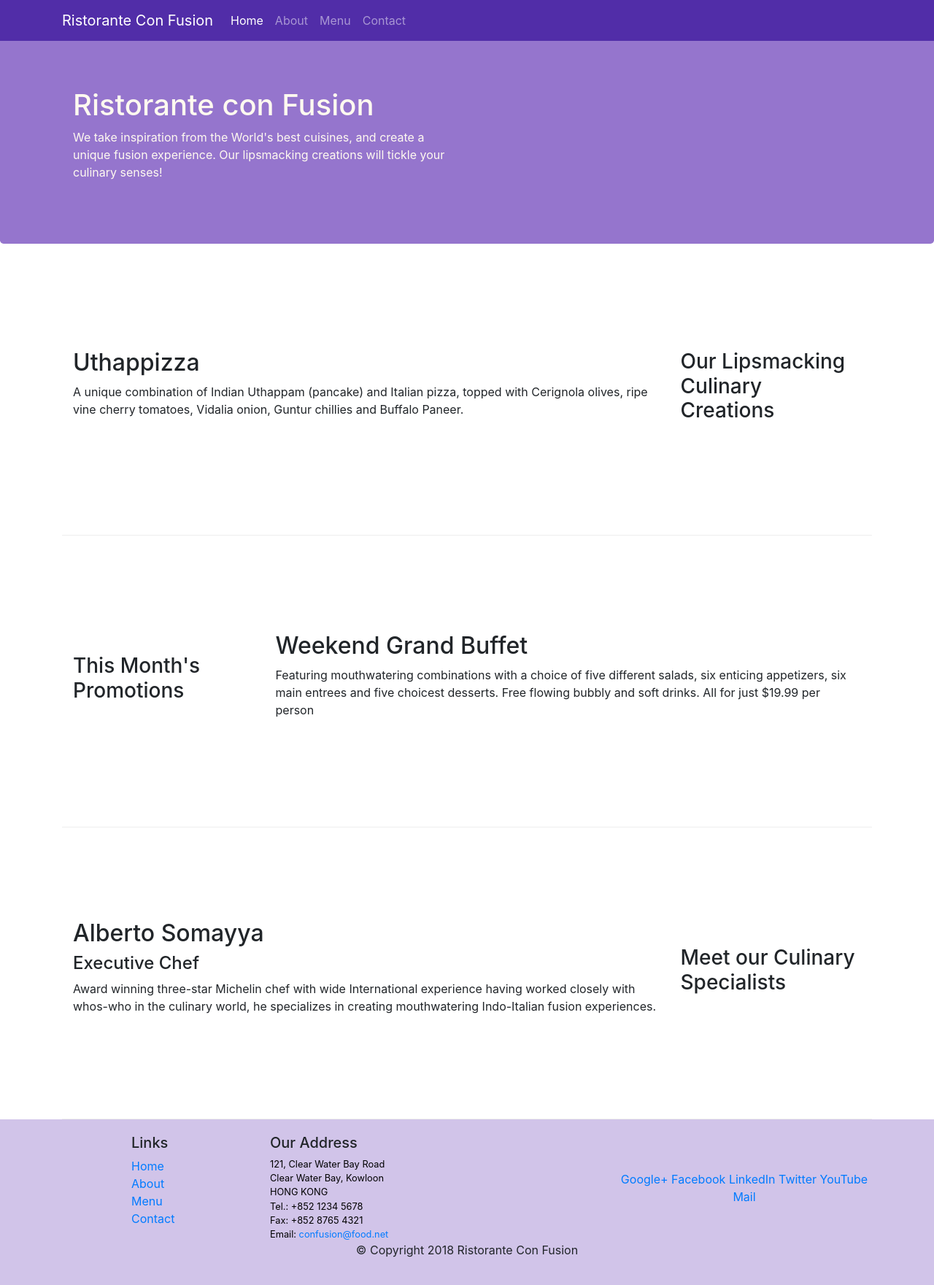
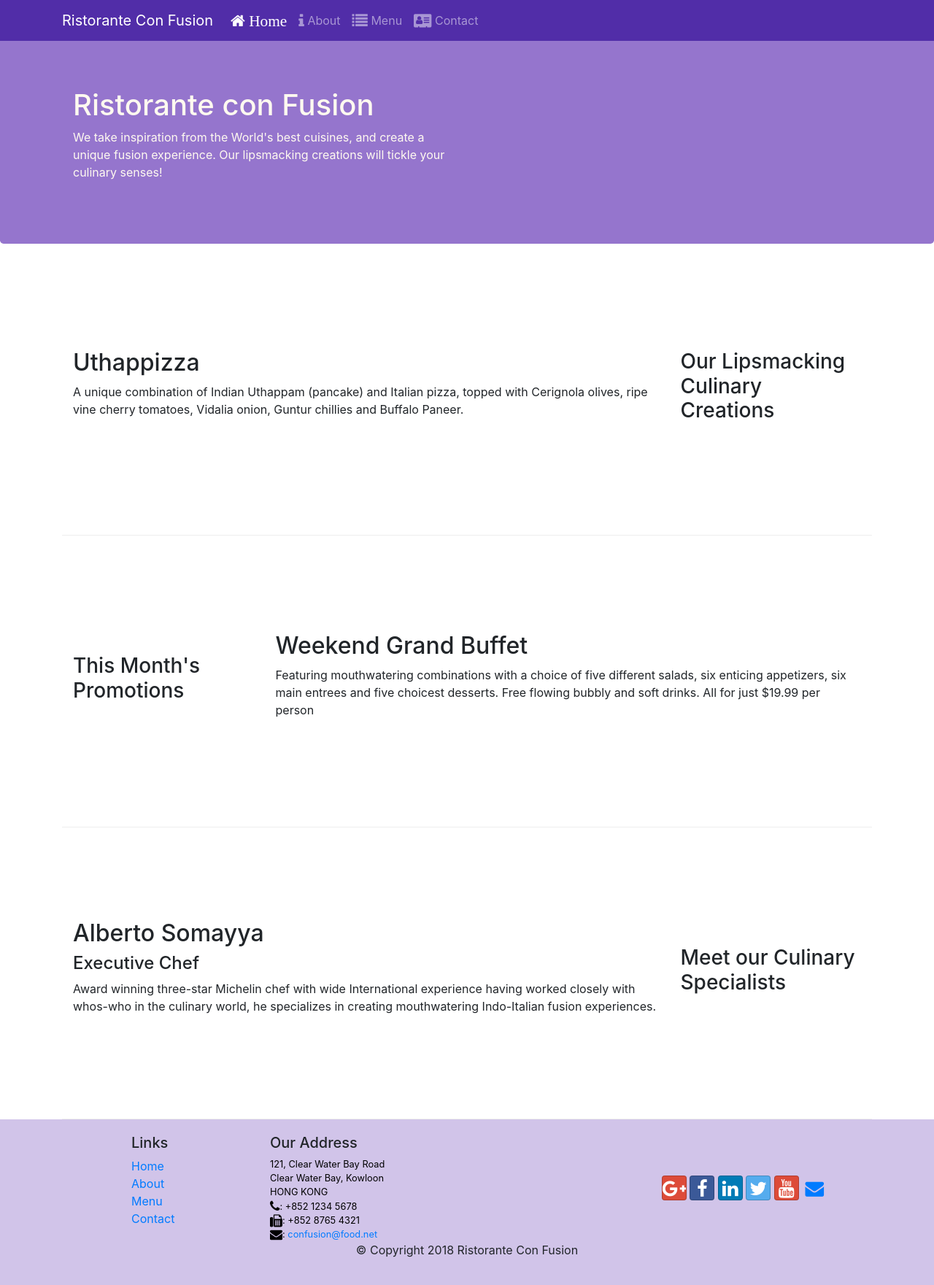
Before and after one commit to Deadreyo/Bootstrap-4-Course, a website: page index.html in a window 1280 px wide. Shown: the whole page at 73% size. Drawn offline with nearby package versions, Linux system fonts and the light colour scheme.

Commit message:
Font Icons

```diff
--- a/index.html
+++ b/index.html
@@ -9,6 +9,8 @@
 
     <!-- Bootstrap CSS -->
     <link rel="stylesheet" href="node_modules/bootstrap/dist/css/bootstrap.min.css">
+    <link rel="stylesheet" href="node_modules/font-awesome/css/font-awesome.min.css">
+    <link rel="stylesheet" href="node_modules/bootstrap-social/bootstrap-social.css">
     <link rel="stylesheet" href="css/styles.css">
 
     <title>Ristorante Con Fusion</title>
@@ -23,10 +25,10 @@
             <a class="navbar-brand" href="#">Ristorante Con Fusion</a>
                 <div class="collapse navbar-collapse" id="Navbar">
                     <ul class="navbar-nav mr-auto">
-                        <li class="nav-item"><a class="nav-link active" href="#">Home</a></li>
-                        <li class="nav-item"><a class="nav-link" href="./aboutus.html">About</a></li>
-                        <li class="nav-item"><a class="nav-link" href="#">Menu</a></li>
-                        <li class="nav-item"><a class="nav-link" href="#">Contact</a></li>
+                        <li class="nav-item"><a class="nav-link active" href="#"><span class="fa fa-home fa-lg"> Home</span></a></li>
+                        <li class="nav-item"><a class="nav-link" href="./aboutus.html"><span class="fa fa-info fa-lg"></span> About</a></li>
+                        <li class="nav-item"><a class="nav-link" href="#"><span class="fa fa-list fa-lg"></span> Menu</a></li>
+                        <li class="nav-item"><a class="nav-link" href="#"><span class="fa fa-address-card fa-lg"></span> Contact</a></li>
                     </ul>
                 </div>
         </div>
@@ -97,19 +99,19 @@
 		              121, Clear Water Bay Road<br>
 		              Clear Water Bay, Kowloon<br>
 		              HONG KONG<br>
-		              Tel.: +852 1234 5678<br>
-		              Fax: +852 8765 4321<br>
-		              Email: <a href="mailto:confusion@food.net">confusion@food.net</a>
+		              <i class="fa fa-phone fa-lg"></i>: +852 1234 5678<br>
+		              <span class="fa fa-fax fa-lg"></span>: +852 8765 4321<br>
+		              <i class="fa fa-envelope fa-lg"></i>: <a href="mailto:confusion@food.net">confusion@food.net</a>
 		           </address>
                 </div>
                 <div class="col-12 col-sm-4 align-self-center text-center">
                     <div>
-                        <a href="http://google.com/+">Google+</a>
-                        <a href="http://www.facebook.com/profile.php?id=">Facebook</a>
-                        <a href="http://www.linkedin.com/in/">LinkedIn</a>
-                        <a href="http://twitter.com/">Twitter</a>
-                        <a href="http://youtube.com/">YouTube</a>
-                        <a href="mailto:">Mail</a>
+                        <a class="btn btn-social-icon btn-google" href="http://google.com/+"><i class="fa fa-google-plus"></i></a>
+                        <a class="btn btn-social-icon btn-facebook" href="http://www.facebook.com/profile.php?id="><i class="fa fa-facebook"></i></a>
+                        <a class="btn btn-social-icon btn-linkedin" href="http://www.linkedin.com/in/"><i class="fa fa-linkedin"></i></a>
+                        <a class="btn btn-social-icon btn-twitter" href="http://twitter.com/"><i class="fa fa-twitter"></i></a>
+                        <a class="btn btn-social-icon btn-google" href="http://youtube.com/"><i class="fa fa-youtube"></i></a>
+                        <a class="btn btn-social-icon" href="mailto:"><i class="fa fa-envelope"></i></a>
                     </div>
                 </div>
            </div>
--- a/package.json
+++ b/package.json
@@ -15,6 +15,8 @@
   },
   "dependencies": {
     "bootstrap": "^4.0.0",
+    "bootstrap-social": "^5.1.1",
+    "font-awesome": "^4.7.0",
     "jquery": "^3.3.1",
     "popper.js": "^1.12.9"
   }
```
Also changed, not shown: aboutus.html (+18 -16 lines), 1 other file.
